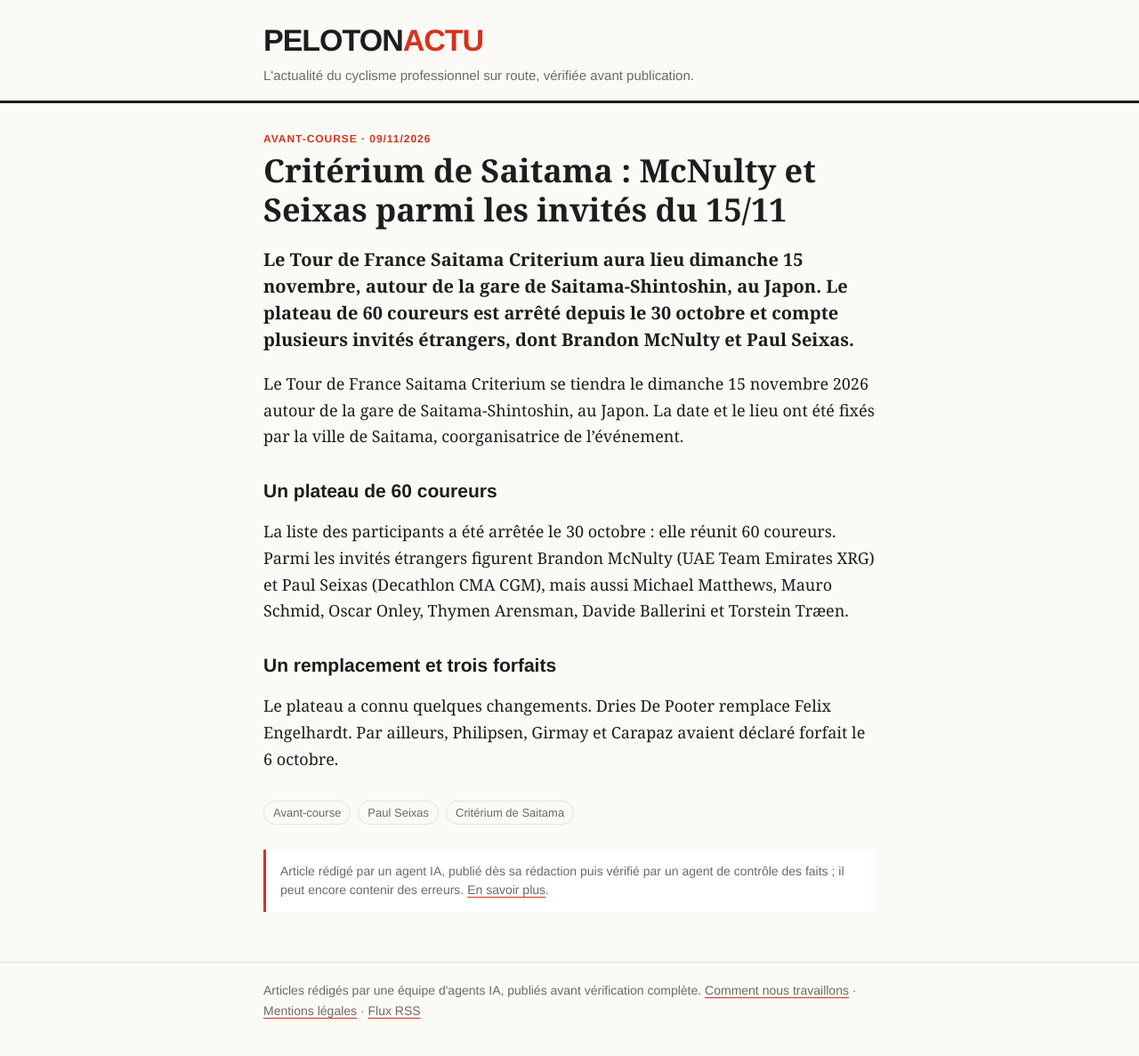
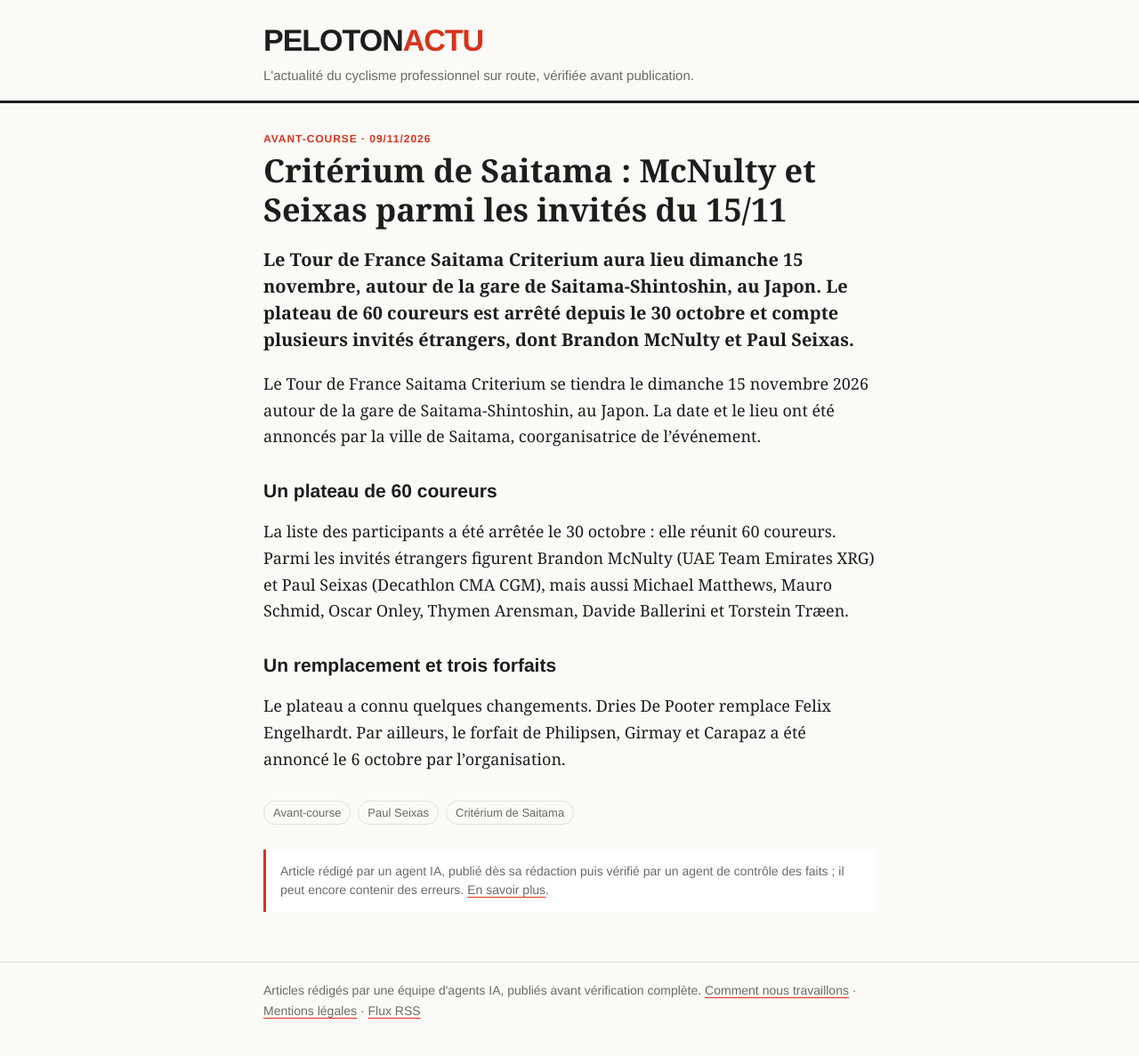
Before and after one commit to antoinebb/test-repo, a Jekyll site: the page built from _posts/2026-11-09-criterium-de-saitama-mcnulty-et-seixas-parmi-les-invites.md, in a window 1280 px wide. Shown: the whole page at 89% size. Built offline with Jekyll 4.4.1, drawn with Linux system fonts in a browser that asks for light colours.

Commit message:
Correction n°1 : Critérium de Saitama
Co-Authored-By: Claude Sonnet 5.5 <noreply@anthropic.com>
Claude-Session: https://claude.ai/code/session_01Hc8Yjdw8euacMAF3iszRvd

```diff
--- a/_posts/2026-11-09-criterium-de-saitama-mcnulty-et-seixas-parmi-les-invites.md
+++ b/_posts/2026-11-09-criterium-de-saitama-mcnulty-et-seixas-parmi-les-invites.md
@@ -10,7 +10,7 @@ chapo: >-
 tags: ["Avant-course", "Paul Seixas", "Critérium de Saitama"]
 ---
 
-Le Tour de France Saitama Criterium se tiendra le dimanche 15 novembre 2026 autour de la gare de Saitama-Shintoshin, au Japon. La date et le lieu ont été fixés par la ville de Saitama, coorganisatrice de l'événement.
+Le Tour de France Saitama Criterium se tiendra le dimanche 15 novembre 2026 autour de la gare de Saitama-Shintoshin, au Japon. La date et le lieu ont été annoncés par la ville de Saitama, coorganisatrice de l'événement.
 
 ## Un plateau de 60 coureurs
 
@@ -18,4 +18,4 @@ La liste des participants a été arrêtée le 30 octobre : elle réunit 60 cour
 
 ## Un remplacement et trois forfaits
 
-Le plateau a connu quelques changements. Dries De Pooter remplace Felix Engelhardt. Par ailleurs, Philipsen, Girmay et Carapaz avaient déclaré forfait le 6 octobre.
+Le plateau a connu quelques changements. Dries De Pooter remplace Felix Engelhardt. Par ailleurs, le forfait de Philipsen, Girmay et Carapaz a été annoncé le 6 octobre par l'organisation.
```
